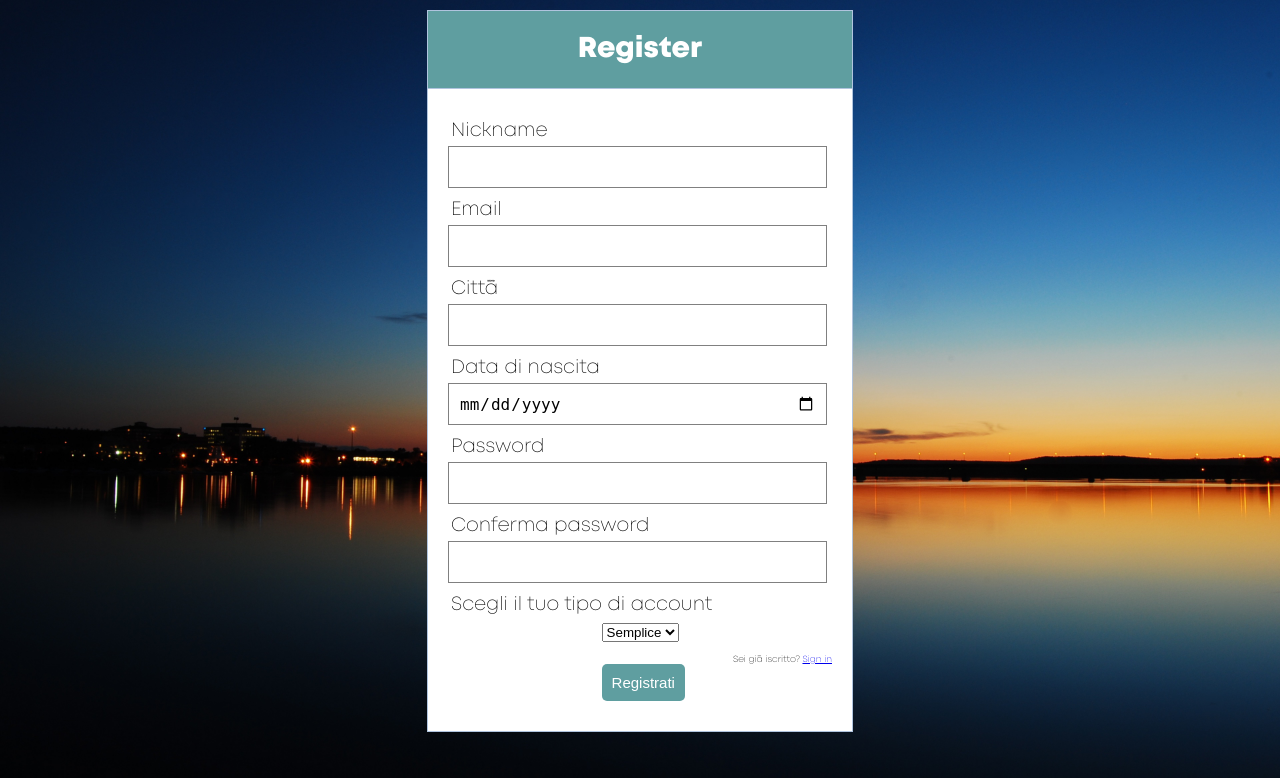
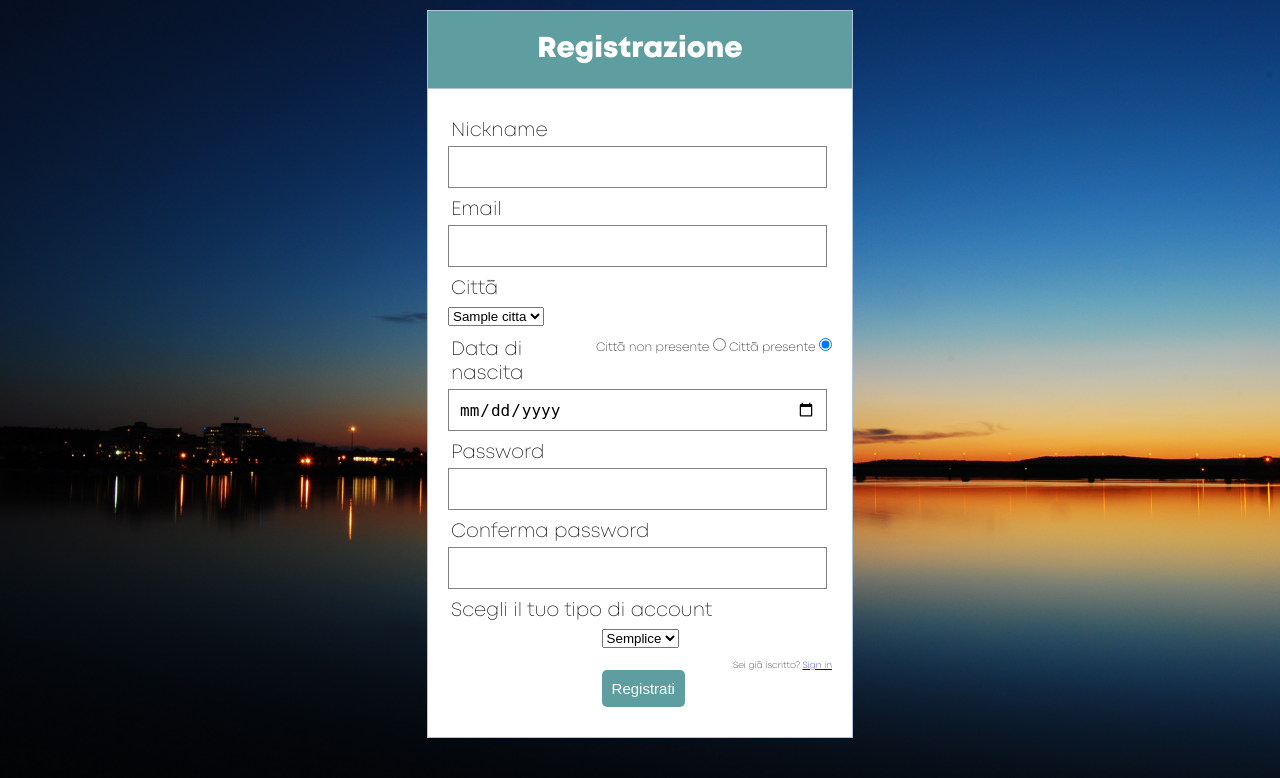
Before and after one commit to joshalva/projalpha, a PHP site: page /register.php in a window 1280 px wide. Shown: the top 778 px of the page. Run offline with PHP 8.4, Linux system fonts and the light colour scheme; tables that the repository leaves empty or names only in its code hold one stand-in row (values such as "Sample post"); data that the repository does not hold is empty.

Commit message:
Add files via upload
LOGIN COMPLETO FANCULO

```diff
--- a/login.php
+++ b/login.php
@@ -39,7 +39,5 @@
                 Non sei iscritto? <a href="register.php">Sign up</a>
             </p>
         </form>
-
-
     </body>
 </html>
--- a/register.php
+++ b/register.php
@@ -1,4 +1,5 @@
 <?php include('server.php') ?>
+
 <!DOCTYPE html>
 <html>
     <head>
@@ -16,11 +17,13 @@
         <script>
             window.onload = function() {
                   $("#gestore").hide();
+                  $("#show-me").hide();
             };
+
         </script>
 
         <div class="header">
-            <h2>Register</h2>
+            <h2>Registrazione</h2>
         </div>
 
         <form method="post" id="form1" action="register.php">
@@ -35,13 +38,45 @@
                 <label>Email</label>
                 <input type="email" name="email">
             </div>
-            <div class="input-group">
+            <div class="input-group" id="cities">
                 <label>Citt&agrave</label>
-                <input type="text" name="citta" >
+                <select name="citta">
+                <?php
+                    try {
+                        $hostname = "localhost";
+                        $dbname = "alpha";
+                        $user = "root";
+                        $connection = new PDO("mysql:host=$hostname;dbname=$dbname", $user);
+                    } catch (PDOException $e) {
+                        echo "Errore: " . $e->getMessage();
+                        die();
+                    }
+                    $option="";
+                    $city = $connection->prepare("SELECT nome FROM citta");
+                    $city->execute();
+                    $result = $city->fetchAll(PDO::FETCH_ASSOC);
+                    foreach($result as $row){
+                        $id = $row['nome'];
+                        $option='<option value="'.$id.'">'.$id.'</option>';
+                        print $option;
+                    }
+                ?>
+                </select>
+            </div>
+            <p style="font-size: 12px; float: right;">
+                Citt&agrave non presente <input type="radio" name="scelta" id="watch-me" value="nonpresente"> Citt&agrave presente <input type="radio" name="scelta" value="presente" checked>
+                </p>
+            <div class="input-group" id="show-me">
+                <label>Citta</label>
+                <input type="text" name="newcity">
+                <label>Regione</label>
+                <input type="text" name="regione">
+                <label>Stato</label>
+                <input type="text" name="stato">
             </div>
             <div class="input-group">
                 <label>Data di nascita</label>
-                <input type="date" name="datanascita" value="<?php echo $datanascita; ?>">
+                <input type="date" name="datanascita">
             </div>
             <div class="input-group">
                 <label>Password</label>
@@ -105,7 +140,7 @@
 </form>
 
 
-<script>
+<script type="text/javascript">
 $("#type").on("change", function() {
 
     if($('#type').val() == 'semplice') {
@@ -129,18 +164,23 @@ $("#type").on("change", function() {
             $("#reg_user").hide();
 
         }
-
-
-
 })
 </script>
+<script type="text/javascript">
+    $(document).ready(function() {
+   $('input[type="radio"]').click(function() {
+       if($(this).attr('id') == 'watch-me') {
+            $('#show-me').show();
+            $('#cities').hide();
+       }
 
-
-
-
+       else {
+            $('#show-me').hide();
+            $('#cities').show();
+       }
+   });
+});
+</script>
         </form>
-
-
-
     </body>
 </html>
--- a/server.php
+++ b/server.php
@@ -41,7 +41,9 @@ function setIscritto($t, $database) {
     if ($_POST["password_1"] != $_POST["password_2"]) {
         array_push($errorsalpha, "Le due password non corrispondono");
     }
+    if ($_POST["scelta"]=="presente") {
     	if (count($errorsalpha) == 0) {
+
     			$tipo = $t;
         		$password =$_POST["password_1"];
         		$result = $db->prepare("CALL NuovoUtente(?,?,?,?,?,?,@esito)");
@@ -53,21 +55,40 @@ function setIscritto($t, $database) {
         		$result->bindParam(6, $tipo, PDO::PARAM_STR | PDO::PARAM_INPUT_OUTPUT);
         		$result->execute();
         		$result->closeCursor();
-
                 $risultato=$db->query("select @esito");
         		$row=$risultato->fetch();
-
-//       4 = citta non presente
-//           header newcity form tutto per la city
-//          echo"<script>
-//            <br>
-//          </script>"  formCitta.show()
-
-
                 if ($row['@esito']==9){
            			$infoSession = true;
         		} else {
             		array_push($errorsalpha, "Errore! Registrazione non valida!");
+        		}
+    	}
+	}
+	else if($_POST["scelta"]=="nonpresente"){
+		if (empty($_POST["newcity"]) || empty($_POST["regione"]) || empty($_POST["stato"])) {
+        	array_push($errorsalpha, "Dati città mancanti");
+    	}
+    	if (count($errorsalpha) == 0) {
+    		$cityquery=$db->prepare("INSERT INTO citta(Nome, Regione, Stato) VALUES ('".$_POST["newcity"]."', '".$_POST["regione"]."', '".$_POST["stato"]."')");
+    		$cityquery->execute();
+    		$tipo = $t;
+        	$password =$_POST["password_1"];
+        	$resultc = $db->prepare("CALL NuovoUtente(?,?,?,?,?,?,@esito)");
+        	$resultc->bindParam(1, $_POST["nickname"], PDO::PARAM_STR | PDO::PARAM_INPUT_OUTPUT, 20);
+        	$resultc->bindParam(2, $password, PDO::PARAM_STR | PDO::PARAM_INPUT_OUTPUT, 15);
+        	$resultc->bindParam(3, $_POST["datanascita"], PDO::PARAM_STR | PDO::PARAM_INPUT_OUTPUT);
+        	$resultc->bindParam(4, $_POST["newcity"], PDO::PARAM_STR | PDO::PARAM_INPUT_OUTPUT, 20);
+        	$resultc->bindParam(5, $_POST["email"], PDO::PARAM_STR | PDO::PARAM_INPUT_OUTPUT, 250);
+        	$resultc->bindParam(6, $tipo, PDO::PARAM_STR | PDO::PARAM_INPUT_OUTPUT);
+        	$resultc->execute();
+        	$resultc->closeCursor();
+            $risultato=$db->query("select @esito");
+        	$row=$risultato->fetch();
+            if ($row['@esito']==9){
+           		$infoSession = true;
+        	} else {
+            	array_push($errorsalpha, "Errore! Registrazione non valida!");
+        	}
     	}
 	}
 }
```
Lines whose indentation alone changed are shown as unchanged.
